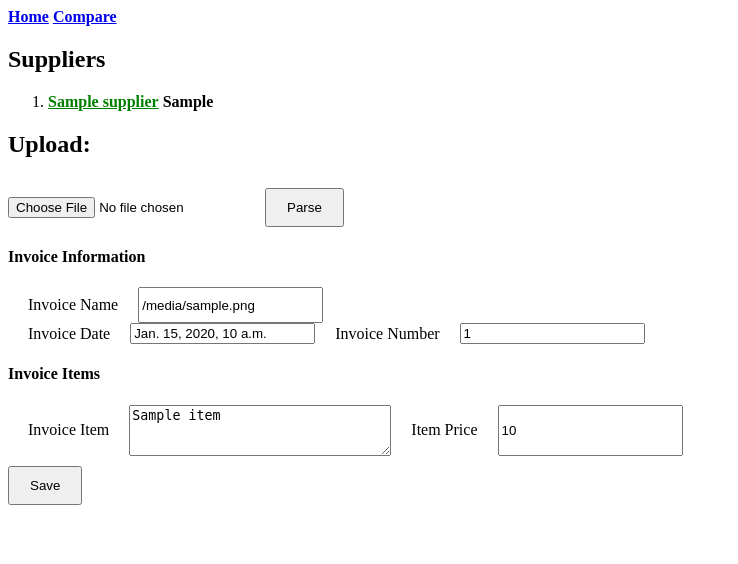
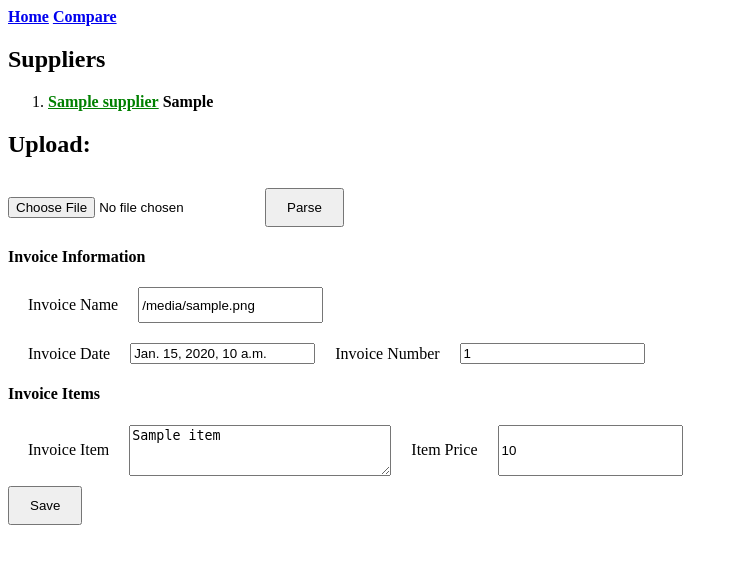
Before and after one commit to michael-berman/InvoiceComparator, a Django app: template invoiceparser/templates/invoiceparser/index.html in a window 1280 px wide. Shown: the top 564 px of the page, without its empty margins (0-738 px from the left). Run offline with Django 3.2, Linux system fonts and the light colour scheme; tables that the repository leaves empty hold one stand-in row (values such as "Sample post"); the template is opened without the code that fills it: values that come from a table or form of the project are taken from there, most other values are stand-ins (such as "Sample title", 1, 10 or a date in 2020).

Commit message:
add margin on containers

```diff
--- a/invoiceparser/static/invoiceparser/style.css
+++ b/invoiceparser/static/invoiceparser/style.css
@@ -22,7 +22,7 @@ li a {
 }
 
 .info-container {
-    /* width: 50%; */
+    margin-top: 20px;
 }
 
 .item-container {
```
